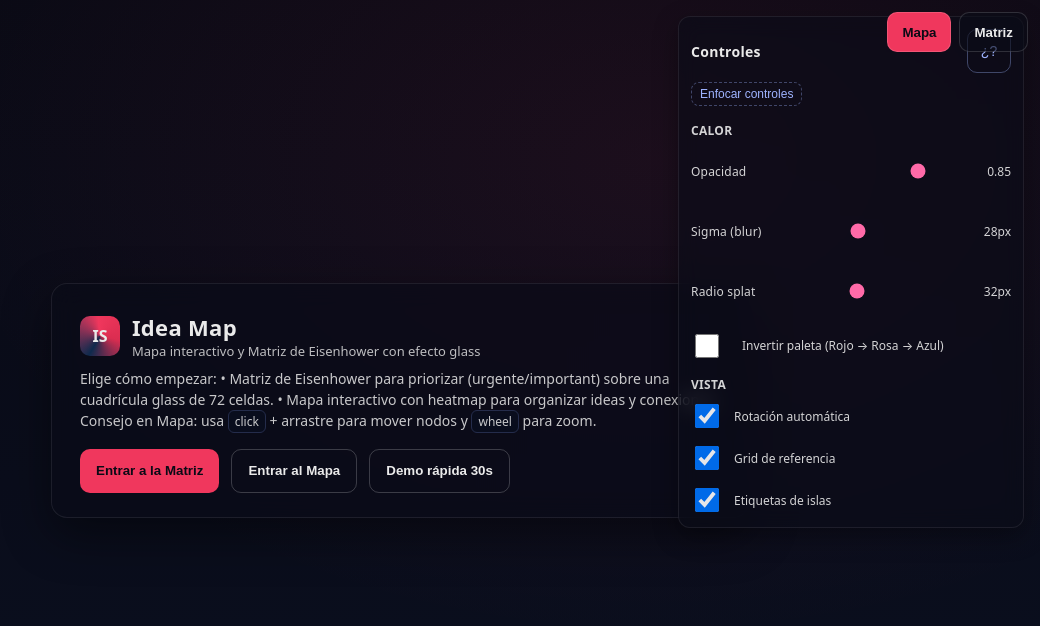
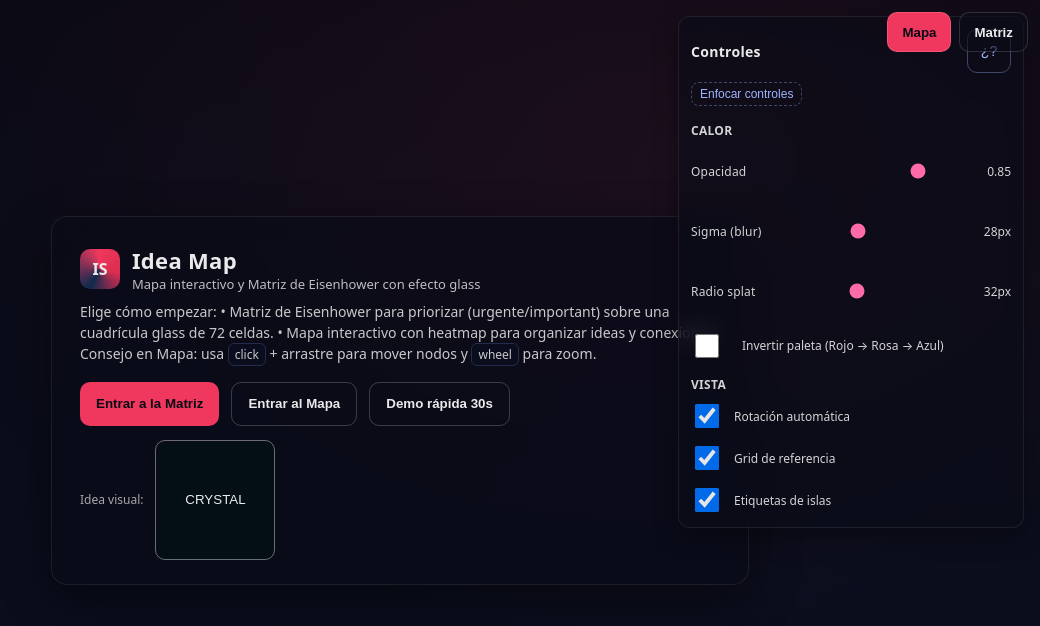
Before and after one commit to eliezeramaya/vault, a React (Vite) app in the folder apps/web/: page / in a window 1280 px wide. Shown: the top 626 px of the page, without its empty margins (240-1280 px from the left). Built offline with nearby package versions, Linux system fonts and the light colour scheme; the HTML template or start-up script is replaced by a standard one.

Commit message:
feat(ui): crystal-btn component with SVG displacement filter demo in Welcome

```diff
--- a/apps/web/src/App.jsx
+++ b/apps/web/src/App.jsx
@@ -55,6 +55,13 @@ export default function App(){
 
   return (
     <div className="app" style={{position:'relative'}}>
+      {/* Global SVG filters for visual effects (e.g., crystal-btn distortion) */}
+      <svg width="0" height="0" style={{position:'absolute'}} aria-hidden focusable="false">
+        <filter id="distorsion">
+          <feTurbulence type="turbulence" baseFrequency="0.012" numOctaves="3" seed="7" result="noise"/>
+          <feDisplacementMap in="SourceGraphic" in2="noise" scale="8" xChannelSelector="R" yChannelSelector="G"/>
+        </filter>
+      </svg>
       {showWelcome && (
         <Welcome
           onEnterMatrix={()=>{ setView('matrix'); setShowWelcome(false) }}
--- /dev/null
+++ b/apps/web/src/components/CrystalButton.jsx
@@ -0,0 +1,26 @@
+import React from 'react'
+
+export default function CrystalButton({ children, style, ...props }){
+  const base = {
+    width:120,
+    height:120,
+    borderRadius:10,
+    border:'1px solid rgba(255,255,255,0.4)',
+    display:'flex',
+    alignItems:'center',
+    justifyContent:'center',
+    background:'transparent',
+    backdropFilter:'url(#distorsion)',
+    WebkitBackdropFilter:'url(#distorsion)',
+    transition:'all 0.6s ease',
+    position:'relative',
+    overflow:'hidden',
+    color:'#EAEAEA',
+    cursor:'pointer'
+  }
+  return (
+    <button className="crystal-btn" {...props} style={{...base, ...style}}>
+      {children}
+    </button>
+  )
+}
--- a/apps/web/src/components/Welcome.jsx
+++ b/apps/web/src/components/Welcome.jsx
@@ -1,4 +1,5 @@
 import React from 'react'
+import CrystalButton from './CrystalButton'
 
 export default function Welcome({ onEnterMatrix, onEnterMap, onDemo }){
   const wrap = {
@@ -19,6 +20,7 @@ export default function Welcome({ onEnterMatrix, onEnterMap, onDemo }){
   const title = { fontSize:22, fontWeight:800, letterSpacing:.3 }
   const subtitle = { opacity:.85, lineHeight:1.5, marginTop:6, fontSize:14 }
   const ctas = { display:'flex', gap:12, marginTop:18, flexWrap:'wrap' }
+  const demoRow = { display:'flex', gap:12, marginTop:14, alignItems:'center', flexWrap:'wrap' }
   const primary = {
     background:'#F0375D', color:'#0a0a15', border:'none', padding:'12px 16px', minHeight:44, minWidth:44, borderRadius:10,
     fontWeight:700, cursor:'pointer'
@@ -53,6 +55,10 @@ export default function Welcome({ onEnterMatrix, onEnterMap, onDemo }){
           <button style={secondary} onClick={onEnterMap} aria-label="Entrar al Mapa">Entrar al Mapa</button>
           <button style={secondary} onClick={onDemo} aria-label="Ver una demo rápida">Demo rápida 30s</button>
         </div>
+        <div style={demoRow}>
+          <div style={{opacity:.7, fontSize:12}}>Idea visual:</div>
+          <CrystalButton aria-label="Botón cristal demo">CRYSTAL</CrystalButton>
+        </div>
       </div>
     </div>
   )
--- a/apps/web/src/styles.css
+++ b/apps/web/src/styles.css
@@ -22,3 +22,30 @@ body {
 }
 
 button { font-family: inherit; }
+
+/* Crystal Button enhancements */
+.crystal-btn::before, .crystal-btn::after {
+  content:'';
+  position:absolute;
+  inset:0;
+  pointer-events:none;
+  transition:inherit;
+}
+.crystal-btn::before {
+  background: linear-gradient(180deg, rgba(255,255,255,0.22), rgba(255,255,255,0.06));
+  mix-blend-mode: screen;
+  opacity: .5;
+}
+.crystal-btn::after {
+  background: radial-gradient(120px 120px at 20% 0%, rgba(255,255,255,0.35), rgba(255,255,255,0) 60%);
+  opacity:.45;
+}
+.crystal-btn:hover {
+  border-color: rgba(255,255,255,0.6);
+  transform: translateY(-2px) scale(1.02);
+  box-shadow: 0 12px 28px rgba(0,0,0,.35);
+}
+.crystal-btn:active {
+  transform: translateY(0) scale(0.99);
+  box-shadow: 0 6px 16px rgba(0,0,0,.4) inset;
+}
```
